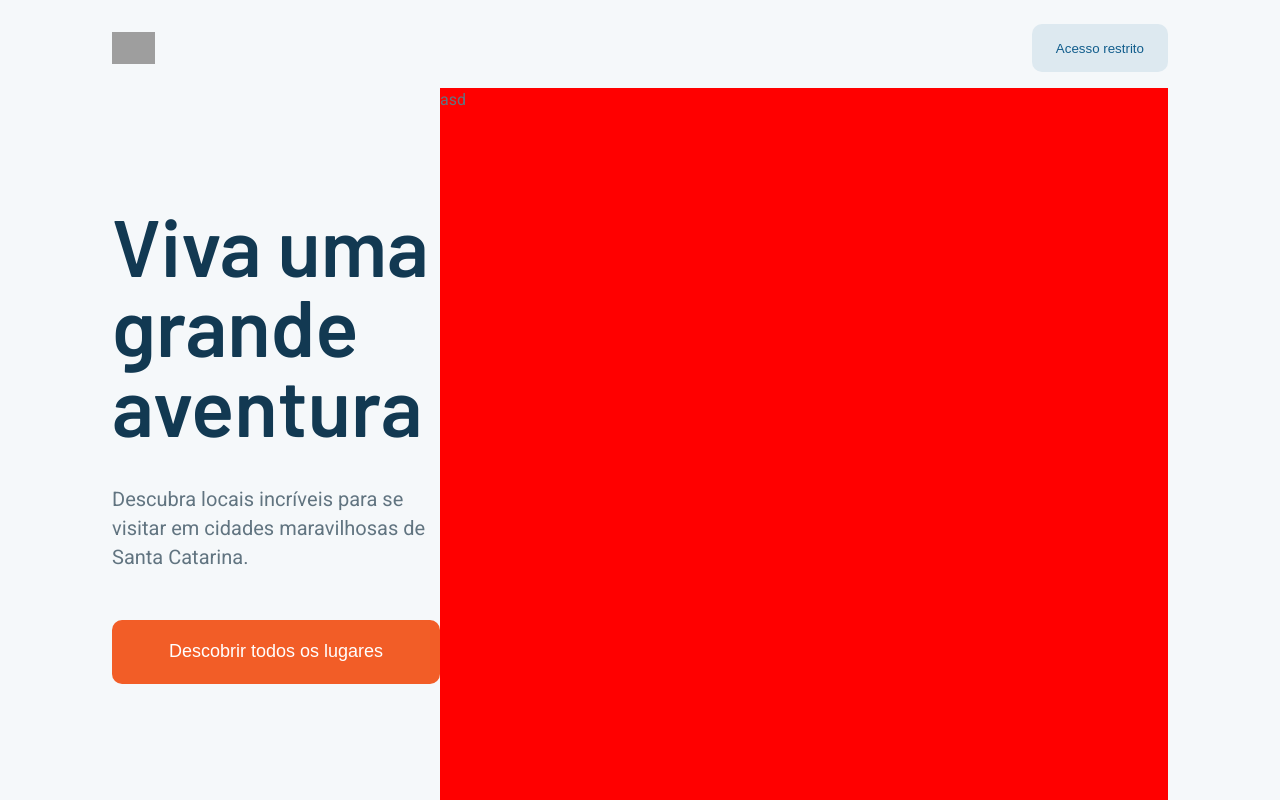
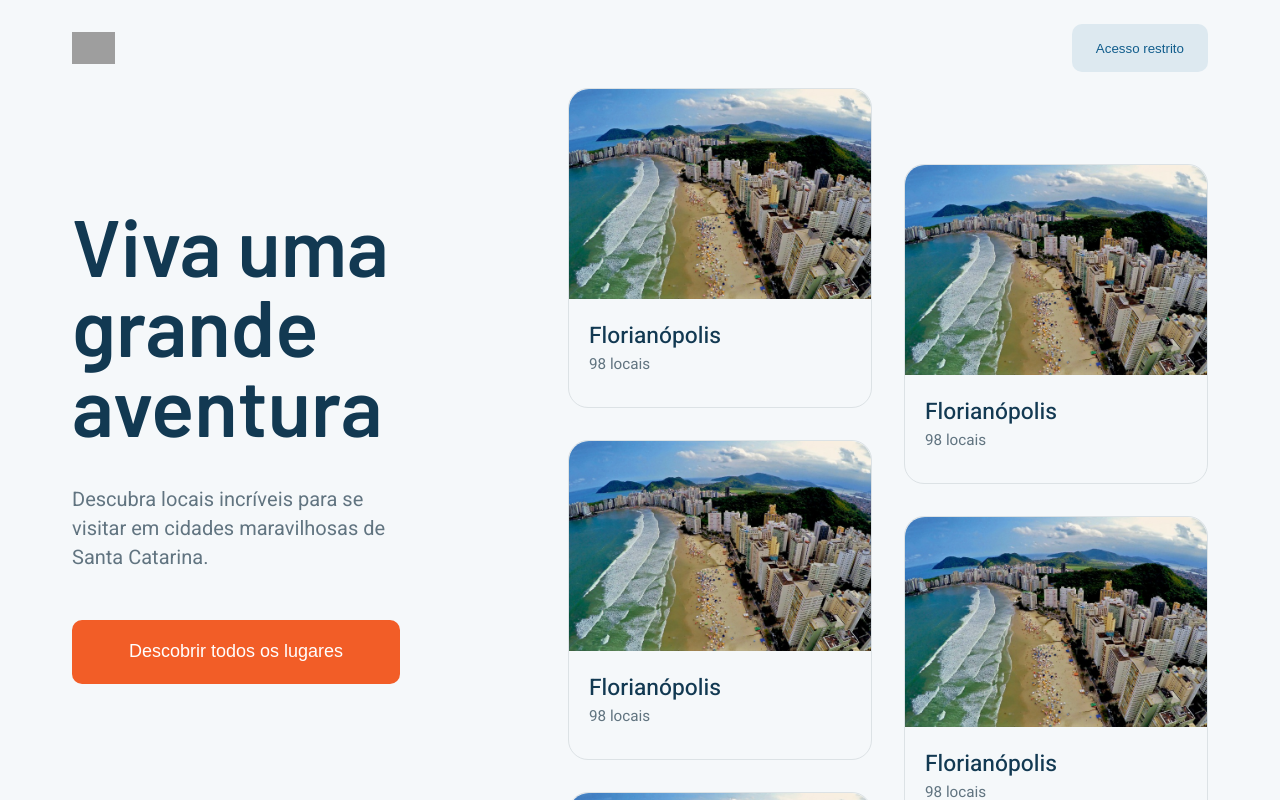
Before and after one commit to gitirana/traveler-web, a React (Create React App) app: page /home in a window 1280 px wide. Built offline with nearby package versions, Linux system fonts and the light colour scheme; grey boxes are pictures that could not be loaded.

Commit message:
Adding City Card to Home page

```diff
--- a/src/pages/Home/index.tsx
+++ b/src/pages/Home/index.tsx
@@ -1,4 +1,6 @@
 import React from 'react';
+import Card from '../../components/Card/Card';
+
 import {
   Container,
   Header,
@@ -7,6 +9,8 @@ import {
   Main,
   Present,
   Cities,
+  FirstList,
+  SecondList,
 } from './styles';
 
 import logo from '../../assets/logo.svg';
@@ -28,7 +32,22 @@ export default function Home() {
           </p>
           <button type="button">Descobrir todos os lugares</button>
         </Present>
-        <Cities>asd</Cities>
+        <Cities>
+          <FirstList>
+            <Card />
+            <Card />
+            <Card />
+            <Card />
+            <Card />
+          </FirstList>
+          <SecondList>
+            <Card />
+            <Card />
+            <Card />
+            <Card />
+            <Card />
+          </SecondList>
+        </Cities>
       </Main>
     </Container>
   );
--- a/src/pages/Home/styles.ts
+++ b/src/pages/Home/styles.ts
@@ -2,7 +2,7 @@ import styled from 'styled-components';
 
 export const Container = styled.div`
   height: 100vh;
-  max-width: 1120px;
+  max-width: 1200px;
   margin: 0 auto;
   padding: 1.5rem 2rem 0 2rem;
 
@@ -40,8 +40,7 @@ export const Main = styled.main`
   flex: 1;
 
   margin-top: 1rem;
-
-  /* background-color: white; */
+  overflow: hidden;
 `;
 
 export const Present = styled.div`
@@ -89,8 +88,25 @@ export const Present = styled.div`
 
 export const Cities = styled.div`
   display: flex;
-  flex-direction: column;
+  flex-direction: row;
+  flex-wrap: nowrap;
   flex: 3;
 
-  background-color: red;
+  justify-content: flex-end;
 `;
+
+export const FirstList = styled.div`
+  margin-right: 2rem;
+
+  > div {
+    margin-bottom: 2rem;
+  }
+`;
+
+export const SecondList = styled.div`
+  margin-top: 4.75rem;
+
+  > div {
+    margin-bottom: 2rem;
+  }
+`;
--- a/src/styles/global.ts
+++ b/src/styles/global.ts
@@ -5,6 +5,24 @@ export default createGlobalStyle`
 	margin: 0;
 	padding: 0;
 	box-sizing: border-box;
+}
+
+@media(max-width: 1080px) {
+	html {
+		font-size: 93.75%;
+	}
+}
+
+@media(max-width: 720px) {
+	html {
+		font-size: 87.50%;
+	}
+}
+
+@media(max-width: 540px) {
+	html {
+		font-size: 81.25%;
+	}
 }
 
 body {
```
